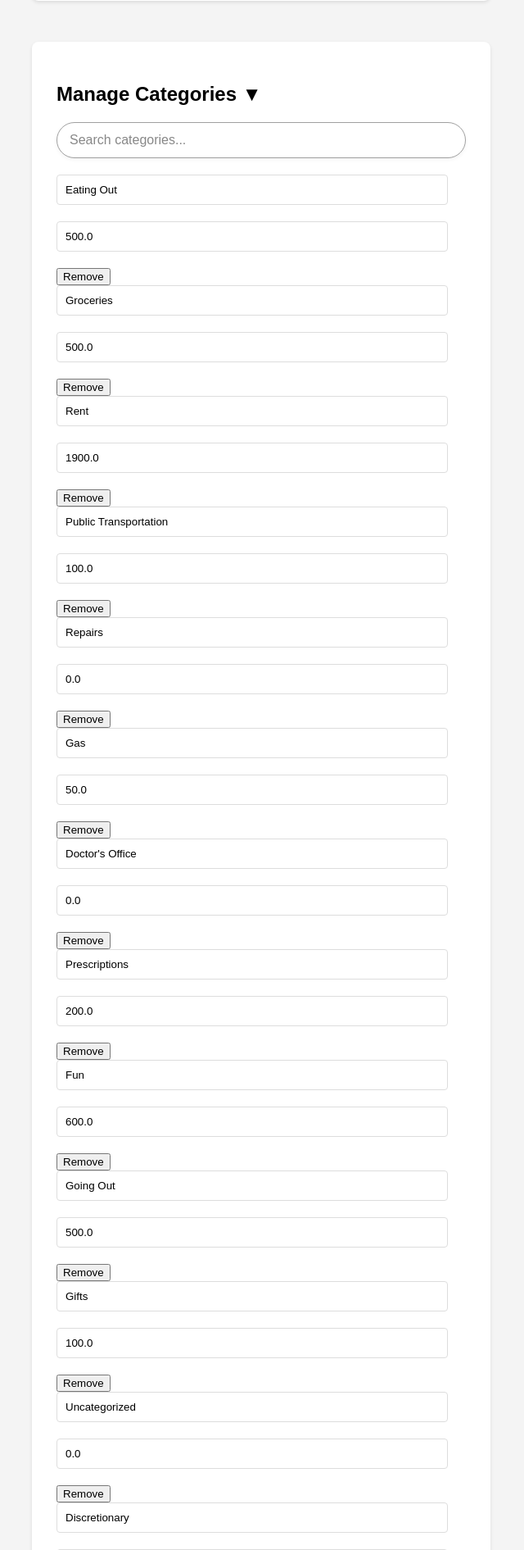
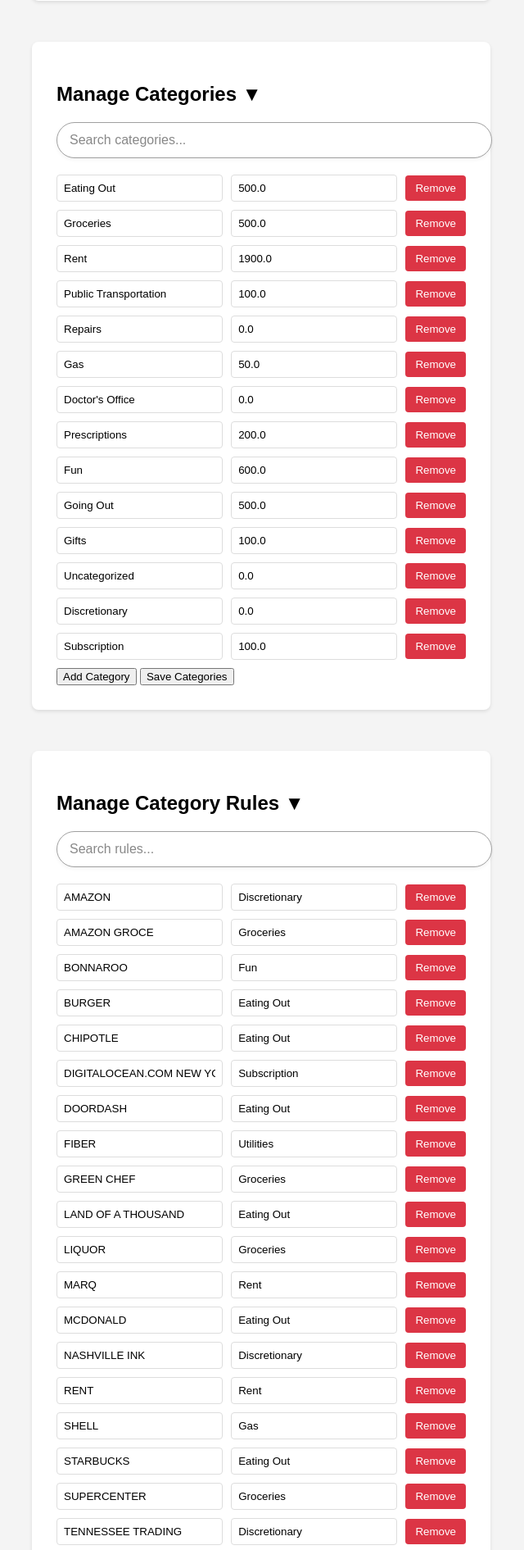
Before and after one commit to TheStoneRabbit/rabbit-budget, a Flask app: page / in a window 1280 px wide. Shown: the part 438-2329 px from the top of the page at 82% size, without its empty margins (321-961 px from the left). Run offline with Flask 3, Linux system fonts and the light colour scheme.

Commit message:
Enhance styling for category and rule items to improve layout and usability

```diff
--- a/templates/index.html
+++ b/templates/index.html
@@ -29,9 +29,7 @@
             color: #555;
         }
         input[type="file"],
-        input[type="email"],
-        input[type="text"],
-        input[type="number"] {
+        input[type="email"] {
             width: calc(100% - 22px);
             padding: 10px;
             margin-bottom: 20px;
@@ -92,6 +90,39 @@
             background-color: #f8d7da;
             color: #721c24;
             border-color: #f5c6cb;
+        }
+
+        /* Styling for category and rule items */
+        .category-item,
+        .rule-item {
+            display: flex;
+            align-items: center;
+            gap: 10px; /* Space between items */
+            margin-bottom: 10px;
+        }
+
+        .category-item input[type="text"],
+        .category-item input[type="number"],
+        .rule-item input[type="text"] {
+            flex: 1; /* Allow inputs to grow and shrink */
+            padding: 8px;
+            border: 1px solid #ddd;
+            border-radius: 4px;
+        }
+
+        .category-item button,
+        .rule-item button {
+            padding: 8px 12px;
+            background-color: #dc3545;
+            color: white;
+            border: none;
+            border-radius: 4px;
+            cursor: pointer;
+        }
+
+        .category-item button:hover,
+        .rule-item button:hover {
+            background-color: #c82333;
         }
     </style>
 </head>
```
